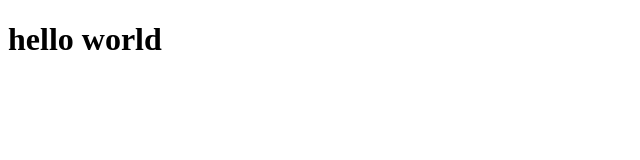
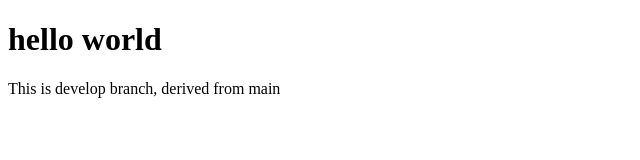
Before and after one commit to javra-rojan/TestProject, a plain HTML site: page index.html in a window 1280 px wide. Shown: the whole page, without its empty margins (0-640 px from the left). Drawn offline with Linux system fonts and the light colour scheme.

Commit message:
first comment on develop

```diff
--- a/index.html
+++ b/index.html
@@ -8,5 +8,6 @@
 </head>
 <body>
     <h1>hello world</h1>
+    <p>This is develop branch, derived from main</p>
 </body>
 </html>
```
